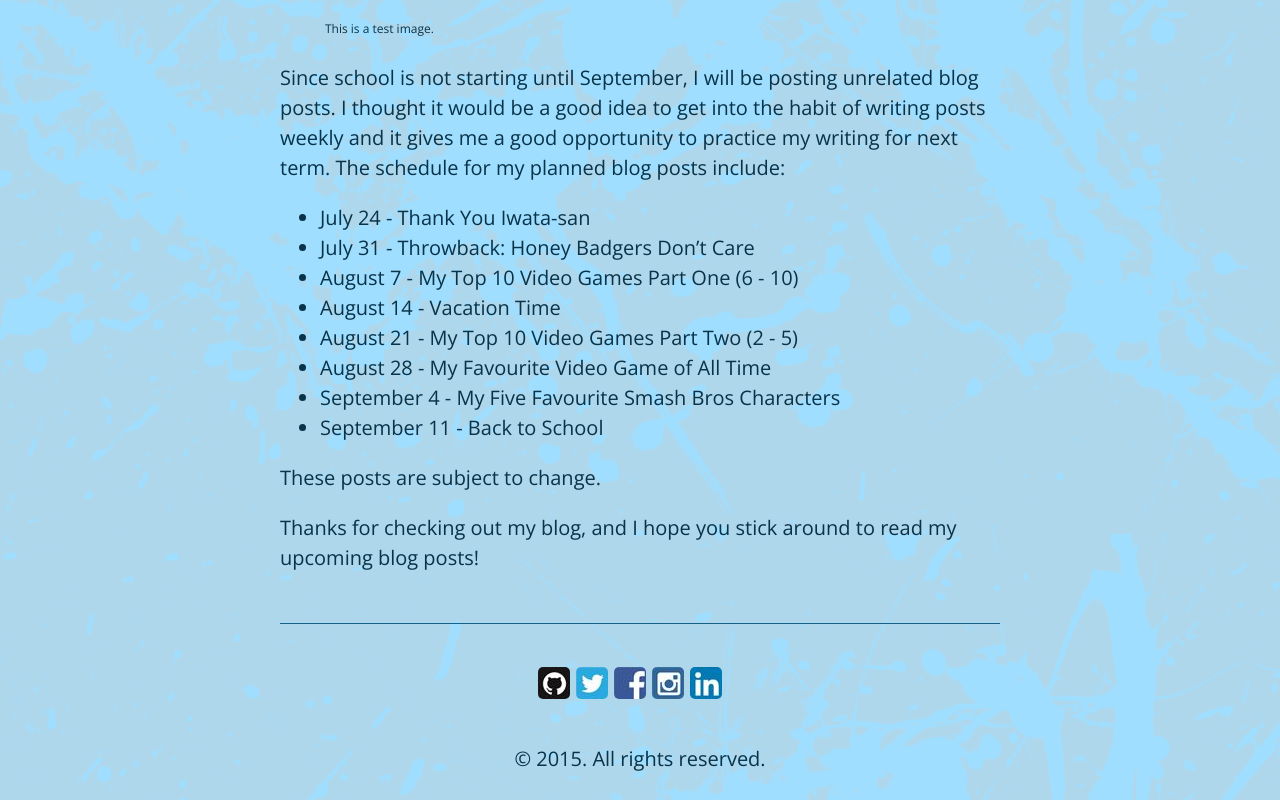
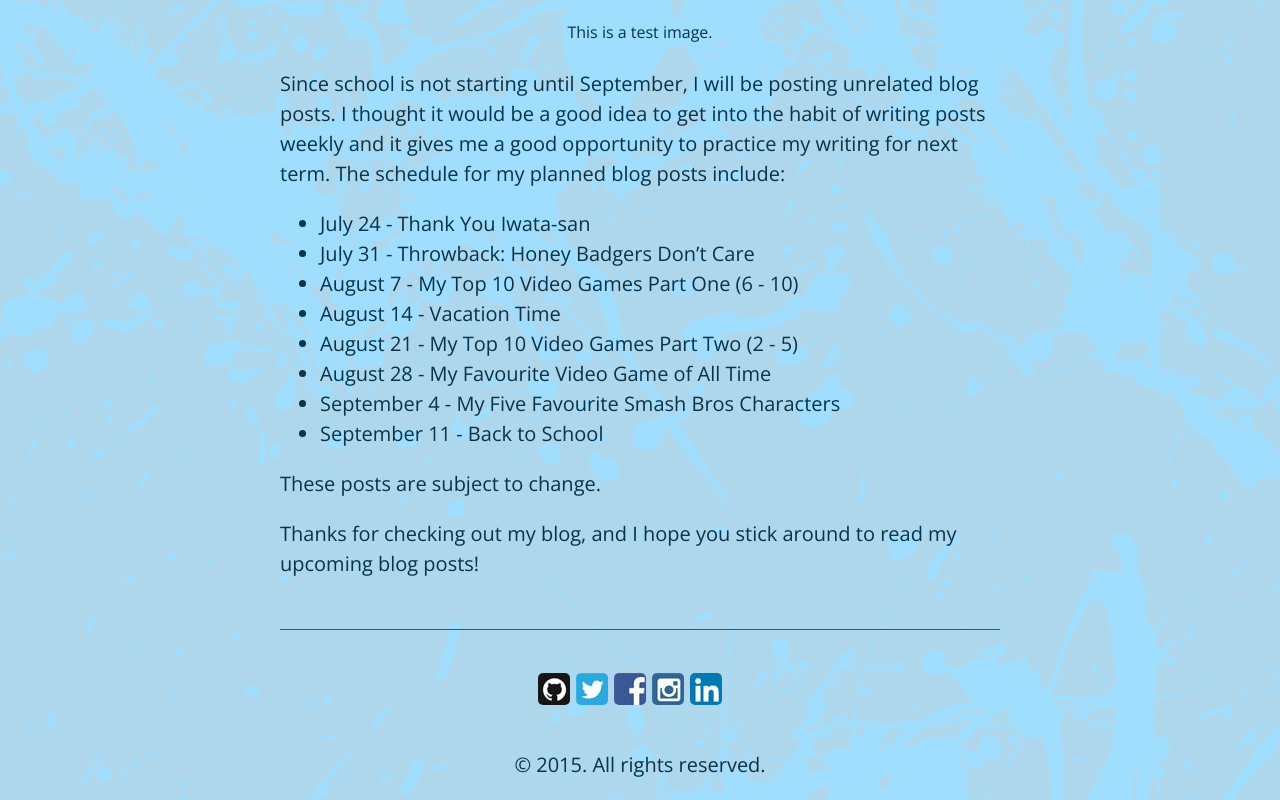
Before and after one commit to twarrre/twarrre.github.io, a Jekyll site: the page built from blog/_posts/2015-07-24-back-from-the-dead.md, in a window 1280 px wide. Shown: the part 1281-2081 px from the top of the page. Built offline with Jekyll 4.4.1, drawn with Linux system fonts in a browser that asks for light colours.

Commit message:
Some more test code fore images in blog posts.

```diff
--- a/public/css/poole.css
+++ b/public/css/poole.css
@@ -923,8 +923,9 @@
 }
 
 figcaption {
+    text-align: center;
     margin: 10px 0 0 0;
-    font-size: 12px;
+    font-size: 16px;
     font-family: 'Open Sans', sans-serif;
     color: #083349;
 }
```
